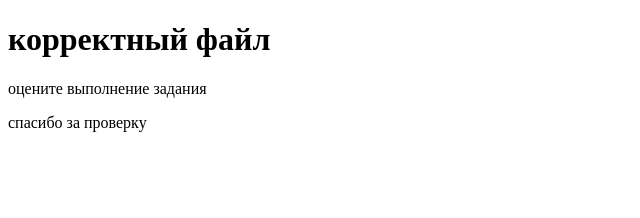
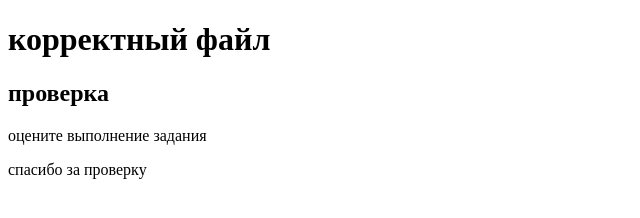
Before and after one commit to PavelEpifanov/4p22-frontend-pavel-epifanov, a plain HTML site: page homework_1/index.html in a window 1280 px wide. Shown: the whole page, without its empty margins (0-640 px from the left). Drawn offline with Linux system fonts and the light colour scheme.

Commit message:
add homework_1

```diff
--- a/homework_1/index.html
+++ b/homework_1/index.html
@@ -6,6 +6,7 @@
 </head>
 <body>
     <h1>корректный файл</h1>
+    <h2>проверка</h2>
 
 <p>оцените выполнение задания</p>
 <p>спасибо за проверку</p>
```
Also changed, not shown: 1 other file.
